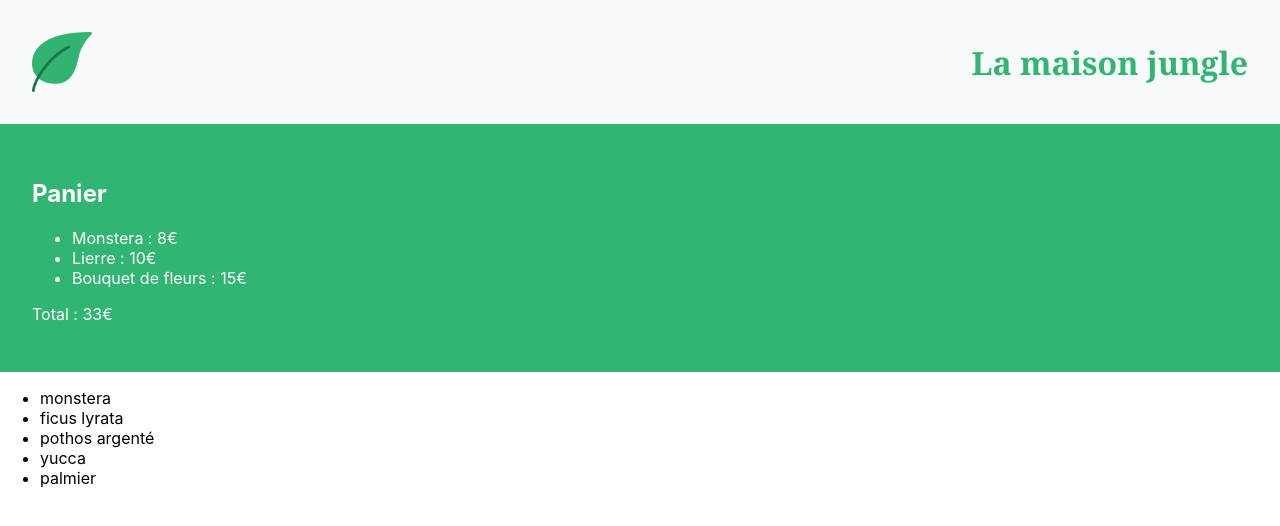
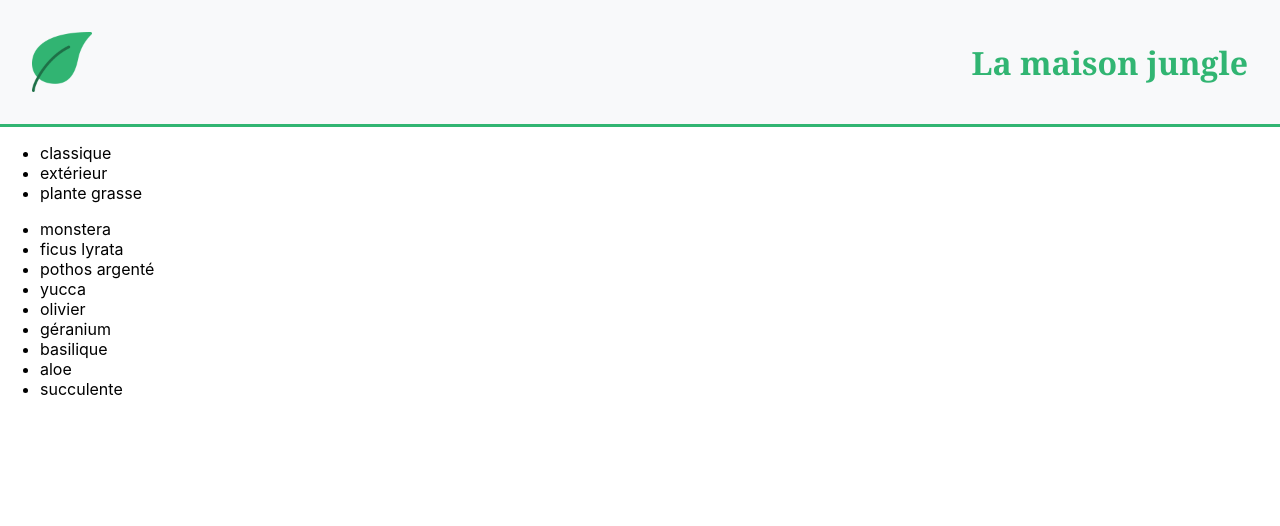
Before and after one commit to Daeliora/P5_la-maison-jungle, a React (Vite) app: page / in a window 1280 px wide. Shown: the top 526 px of the page. Built offline with nearby package versions, Linux system fonts and the light colour scheme.

Commit message:
Exo P2-Chap3

```diff
--- a/src/App.jsx
+++ b/src/App.jsx
@@ -4,12 +4,12 @@
 
 const App = () => {
     return (
-      <>
-        <Banner />
-        <Cart />
-        <ShoppingList />
-      </>
-  )
+        <div>
+            <Banner />
+            {/* <Cart /> */}
+            <ShoppingList />
+        </div>
+    )
 }
 
 export default App
--- a/src/components/ShoppingList.jsx
+++ b/src/components/ShoppingList.jsx
@@ -1,19 +1,28 @@
-const plantList = [
-  'monstera',
-  'ficus lyrata',
-  'pothos argenté',
-  'yucca',
-  'palmier'
-]
+import { plantList } from '../datas/plantList'
 
 const ShoppingList = () => {
-  return (
-    <ul>
-      {plantList.map((plant, index) => (
-        <li key={`${plant}-${index}`}>{plant}</li>
-      ))}
-    </ul>
-  )
+	const categories = plantList.reduce(
+		(acc, plant) =>
+			acc.includes(plant.category) ? acc : acc.concat(plant.category),
+		[]
+	)
+
+	return (
+		<div>
+			<ul>
+				{categories.map((cat) => (
+					<li key={cat}>{cat}</li>
+				))}
+			</ul>
+			<ul className='lmj-plant-list'>
+				{plantList.map((plant) => (
+					<li key={plant.id} className='lmj-plant-item'>
+						{plant.name}
+					</li>
+				))}
+			</ul>
+		</div>
+	)
 }
 
 export default ShoppingList
--- /dev/null
+++ b/src/datas/plantList.js
@@ -0,0 +1,47 @@
+export const plantList = [
+	{
+		name: 'monstera',
+		category: 'classique',
+		id: '1ed'
+	},
+	{
+		name: 'ficus lyrata',
+		category: 'classique',
+		id: '2ab'
+	},
+	{
+		name: 'pothos argenté',
+		category: 'classique',
+		id: '3sd'
+	},
+	{
+		name: 'yucca',
+		category: 'classique',
+		id: '4kk'
+	},
+	{
+		name: 'olivier',
+		category: 'extérieur',
+		id: '5pl'
+	},
+	{
+		name: 'géranium',
+		category: 'extérieur',
+		id: '6uo'
+	},
+	{
+		name: 'basilique',
+		category: 'extérieur',
+		id: '7ie'
+	},
+	{
+		name: 'aloe',
+		category: 'plante grasse',
+		id: '8fp'
+	},
+	{
+		name: 'succulente',
+		category: 'plante grasse',
+		id: '9vn'
+	}
+]
```
